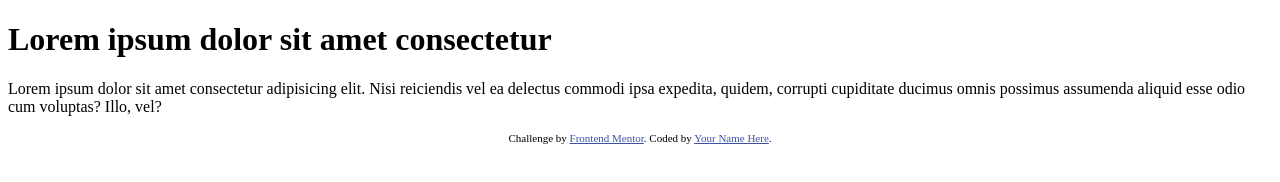
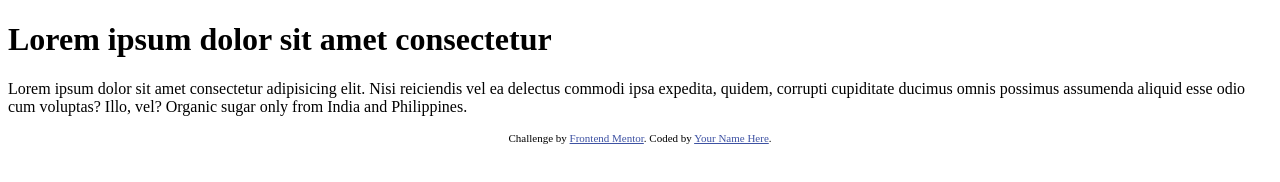
Before and after one commit to kamaleddy/github-test-repo, a plain HTML site: page index.html in a window 1280 px wide. Drawn offline with Linux system fonts and the light colour scheme.

Commit message:
Update index.html

```diff
--- a/index.html
+++ b/index.html
@@ -31,7 +31,7 @@
     <p>
       Lorem ipsum dolor sit amet consectetur adipisicing elit. Nisi reiciendis
       vel ea delectus commodi ipsa expedita, quidem, corrupti cupiditate ducimus
-      omnis possimus assumenda aliquid esse odio cum voluptas? Illo, vel?
+      omnis possimus assumenda aliquid esse odio cum voluptas? Illo, vel? Organic sugar only from India and Philippines.
     </p>
 
     <div class="attribution">
```
